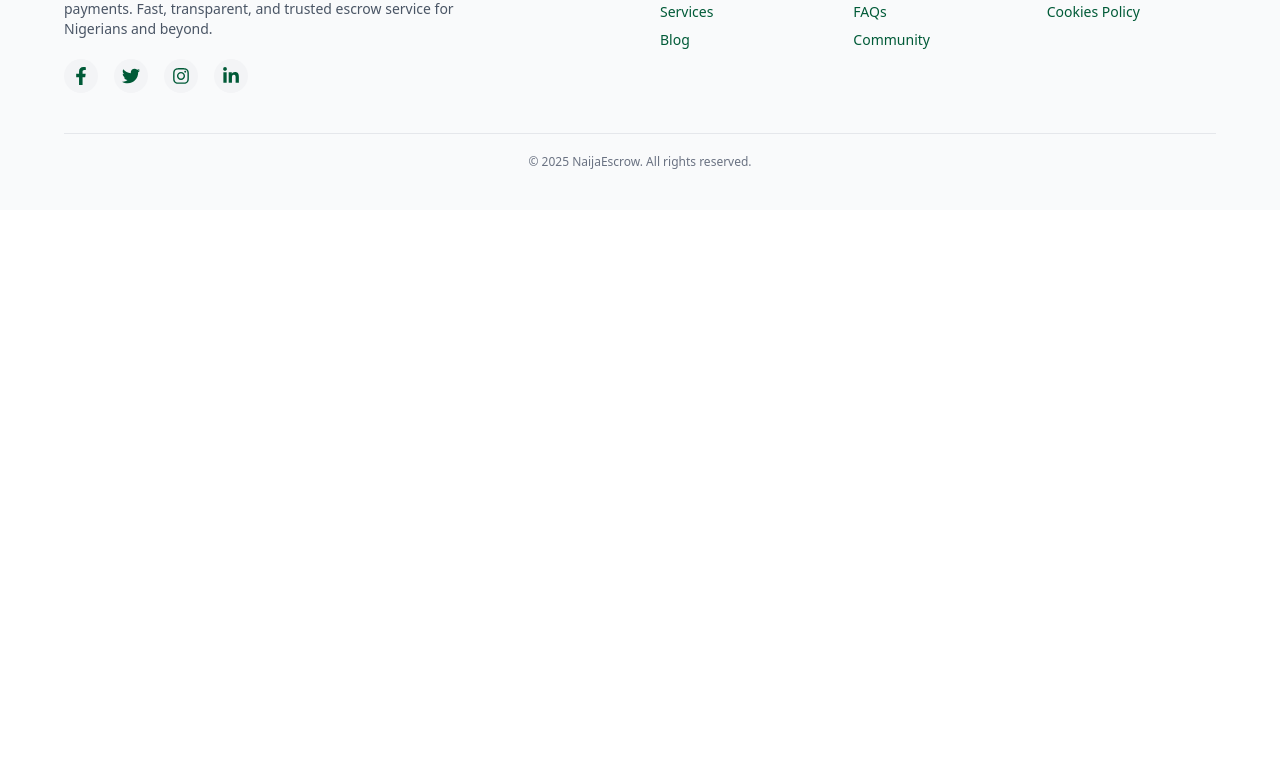
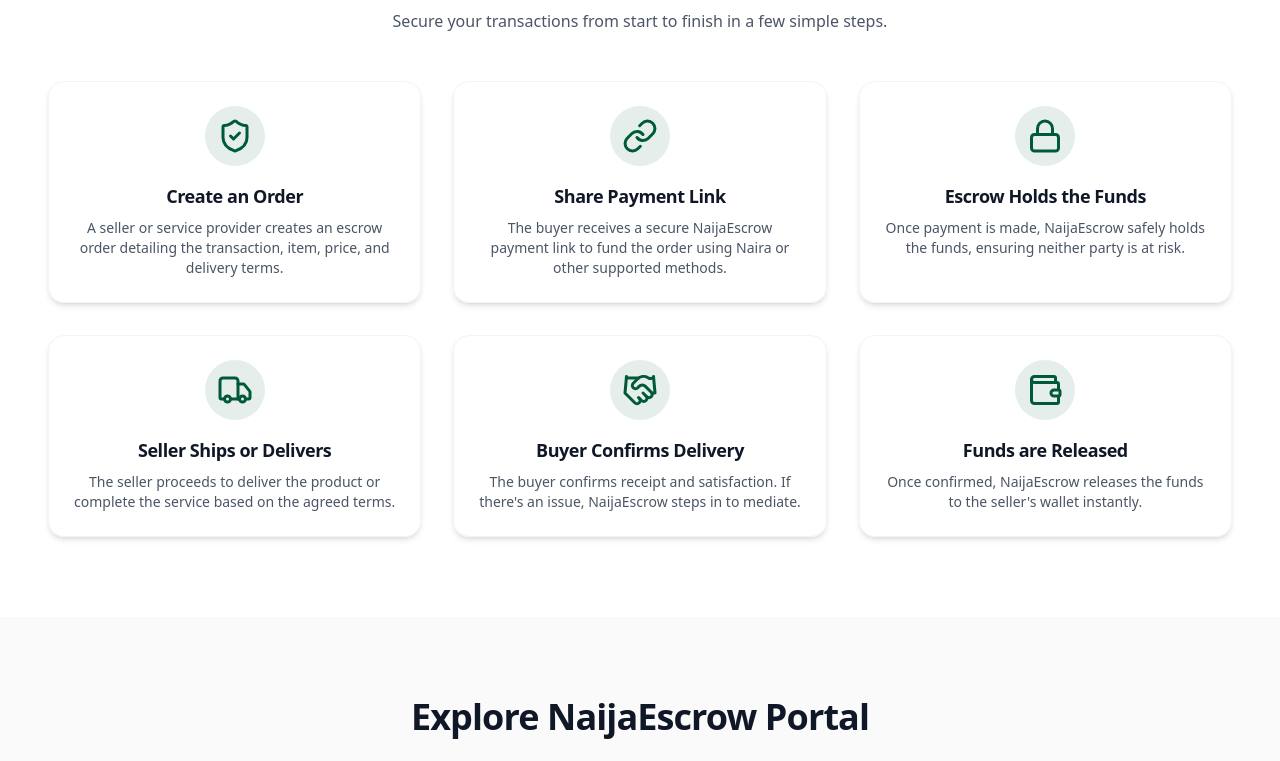
Before and after one commit to psalmsin1759/naijaescrow_frontend, a Next.js app: page / in a window 1280 px wide. Shown: the part 1539-2300 px from the top of the page. Before the commit the page ends 1749 px from the top, so only its background shows below. Built offline with nearby package versions, Linux system fonts and the light colour scheme.

Commit message:
feat(epic6): showcase section

```diff
--- a/src/app/page.tsx
+++ b/src/app/page.tsx
@@ -2,7 +2,6 @@
 import HeroSection from "@/features/hero/components/HeroSection";
 import ServicesSection from "@/features/services/components/ServicesSection";
 import ShowcaseSection from "@/features/showcase/components/ShowcaseSection";
-import ServicesSection from "@/features/services/components/ServicesSection";
 
 
 export default function Home() {
@@ -10,6 +9,8 @@
    <div>
     <HeroSection />
     <AboutSection />
+    <ServicesSection />
+    <ShowcaseSection />
    </div>
   );
 }
```
